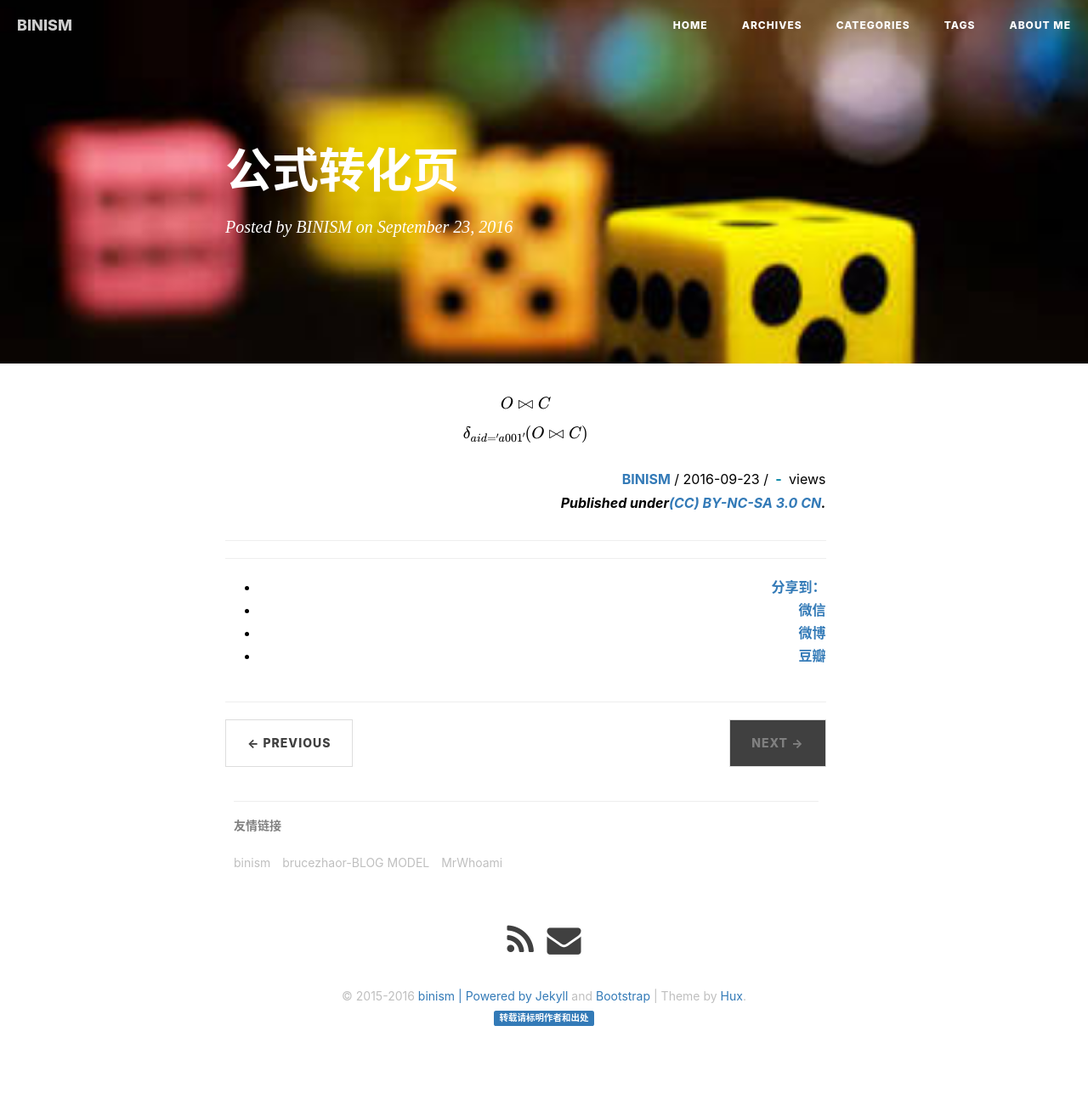
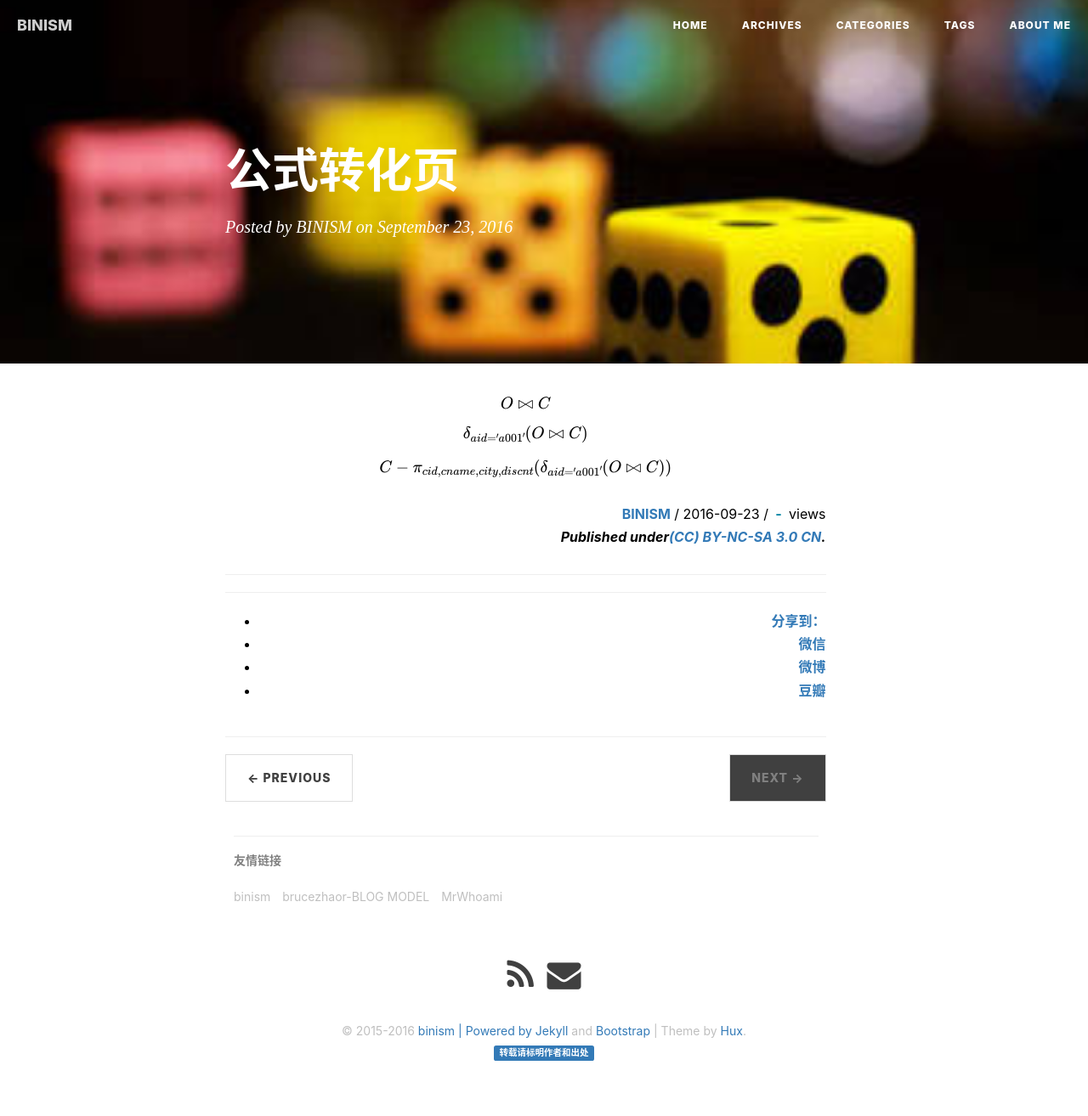
Before and after one commit to binism/binism.github.io, a Jekyll site: the page built from _posts/2016-09-23-mathjaxToWordTool.md, in a window 1280 px wide. Shown: the whole page at 85% size. Built offline with Jekyll 4.4.1, drawn with Linux system fonts in a browser that asks for light colours; formulas are drawn with MathJax 3; comment, search, counter and statistics services are not loaded; before the commit the page ends 1274 px from its top, so only the background shows below that.

Commit message:
Update 2016-09-23-mathjaxToWordTool.md

```diff
--- a/_posts/2016-09-23-mathjaxToWordTool.md
+++ b/_posts/2016-09-23-mathjaxToWordTool.md
@@ -10,3 +10,5 @@ header-img:  /images/pages/probability.jpg
 $$ O \Join C $$
 
 $$ \delta_{aid = 'a001'}(O \Join C) $$
+
+$$ C - \pi_{cid, cname, city, discnt}(\delta_{aid = 'a001'}(O \Join C)) $$
```
